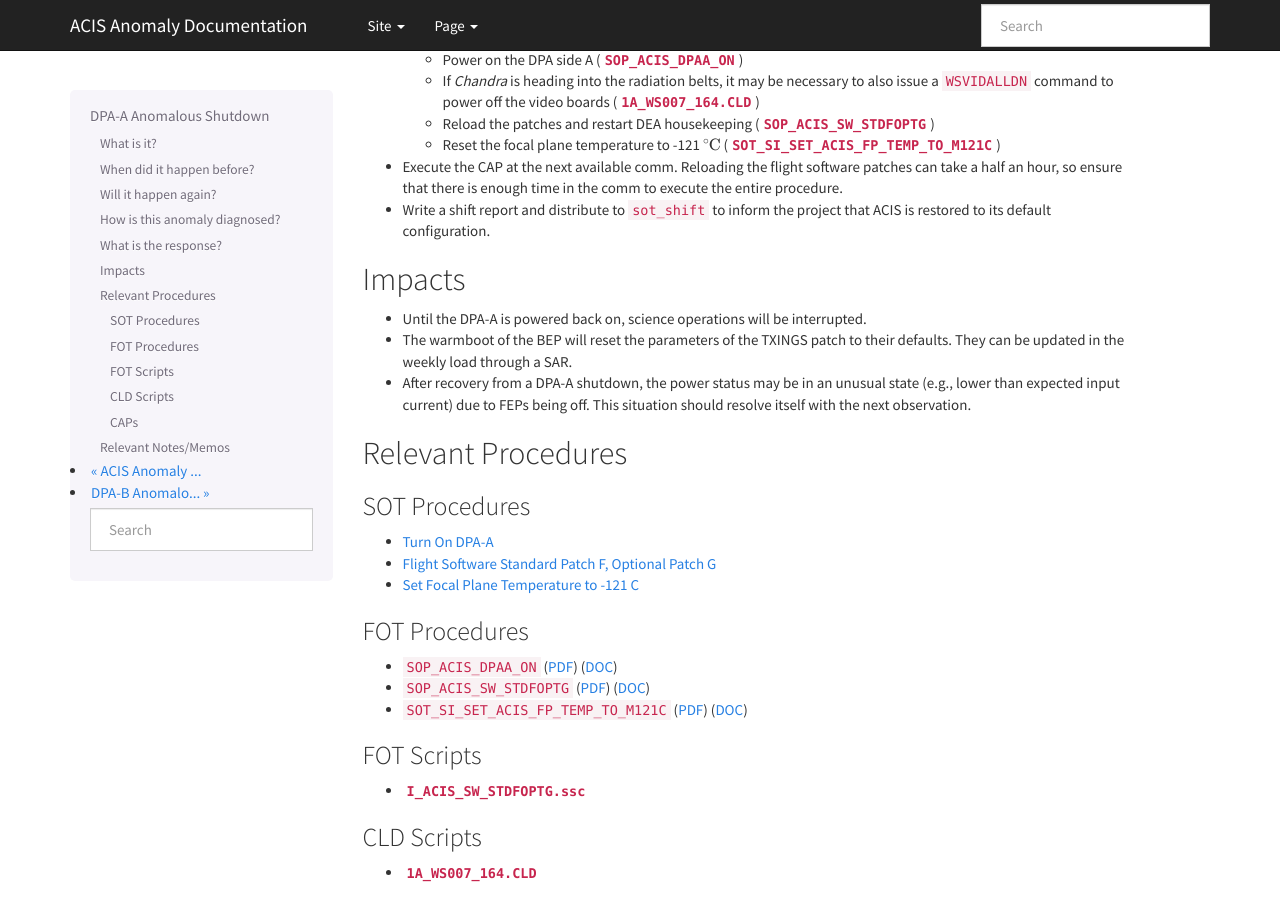
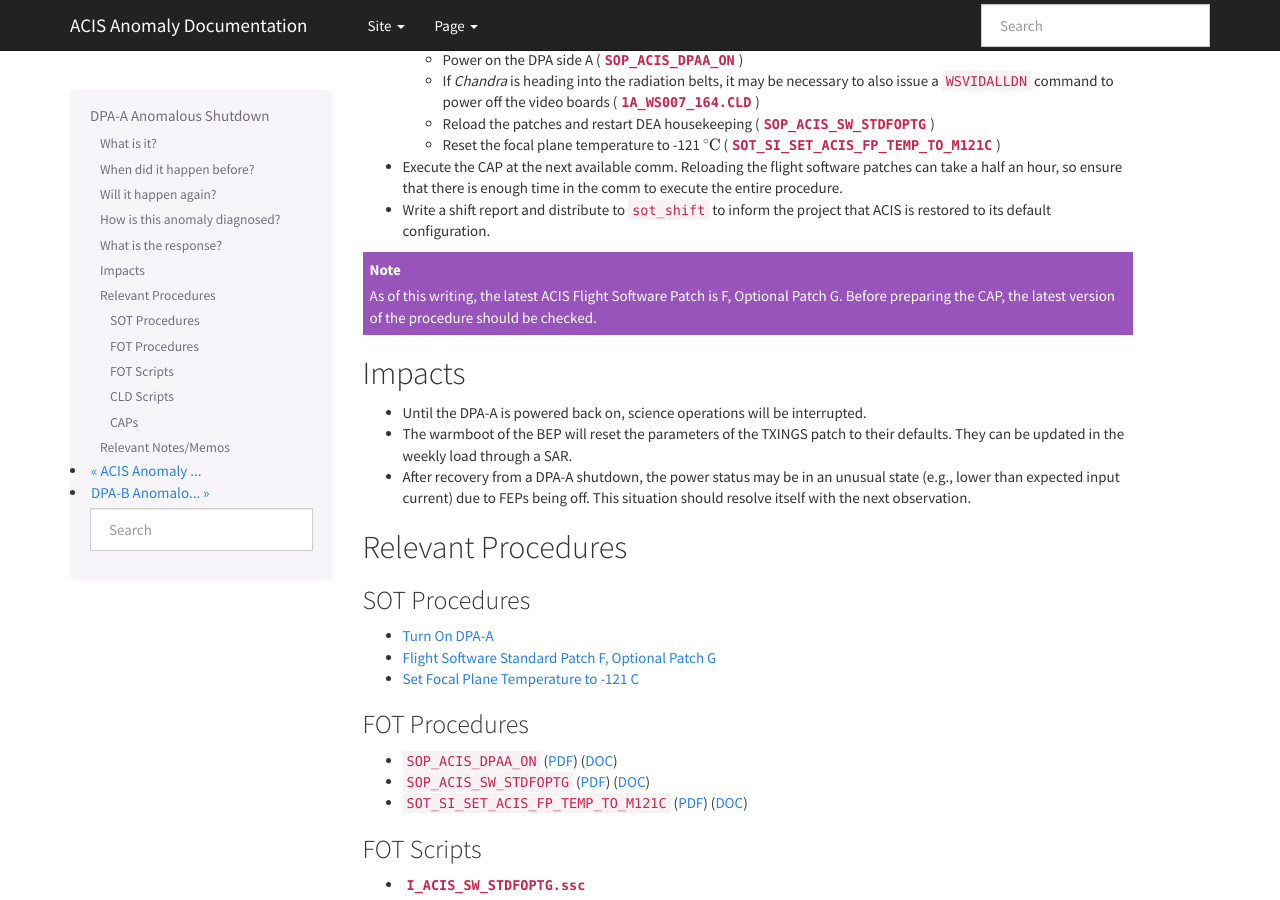
Before and after one commit to acisops/acis_anomaly_pages, a Sphinx documentation site: the page built from source/dpaa_shutdown.rst, in a window 1280 px wide and 900 px high, scrolled down 1380 px. Built offline with Sphinx 7.4.7, drawn with Linux system fonts in a browser that asks for light colours.

Commit message:
Add a note that the latest version of the software patch should be checked.

```diff
--- a/source/dpaa_shutdown.rst
+++ b/source/dpaa_shutdown.rst
@@ -83,6 +83,11 @@ Our real-time web pages will alert us and the Lead System Engineer will call us.
   a half an hour, so ensure that there is enough time in the comm to execute the entire procedure.
 * Write a shift report and distribute to ``sot_shift`` to inform the project that ACIS is restored
   to its default configuration.
+
+.. note::
+
+   As of this writing, the latest ACIS Flight Software Patch is F, Optional Patch G. Before preparing
+   the CAP, the latest version of the procedure should be checked.
 
 Impacts
 -------
```
